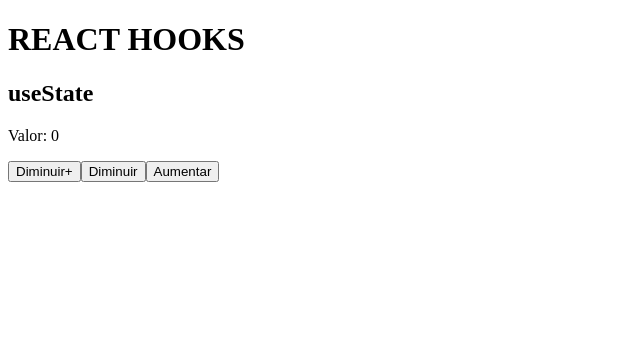
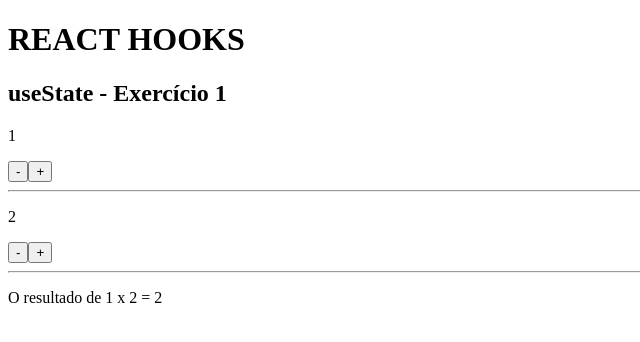
Before and after one commit to PedroSmaxY/React_Next_Hooks, a React (Vite) app: page / in a window 1280 px wide. Shown: the top 342 px of the page, without its empty margins (0-640 px from the left). Built offline with nearby package versions, Linux system fonts and the light colour scheme.

Commit message:
03_hooks

```diff
--- a/src/App.tsx
+++ b/src/App.tsx
@@ -1,12 +1,15 @@
 // Components
 // import HookState01 from "./components/useState_01";
-import HookState02 from "./components/UseState_02";
+// import HookState02 from "./components/UseState_02";
+import HookState03 from "./components/UseState_03";
 
 export default function App(): JSX.Element {
   return (
     <>
       <h1>REACT HOOKS</h1>
-      <HookState02 />
+      {/* <HookState01 /> */}
+      {/* <HookState02 /> */}
+      <HookState03 />
     </>
   );
 }
--- /dev/null
+++ b/src/components/UseState_03.tsx
@@ -0,0 +1,47 @@
+import { useState } from "react";
+
+export default function HookState03(): JSX.Element {
+  const [valor01, setValor01] = useState(1);
+  const [valor02, setValor02] = useState(2);
+
+  const diminuir01 = () => {
+    setValor01((old) => {
+      return old - 1;
+    });
+  };
+
+  const aumentar01 = () => {
+    setValor01((old) => {
+      return old + 1;
+    });
+  };
+
+  const diminuir02 = () => {
+    setValor02((old) => {
+      return old - 1;
+    });
+  };
+
+  const aumentar02 = () => {
+    setValor02((old) => {
+      return old + 1;
+    });
+  };
+
+  return (
+    <>
+      <h2>useState - Exercício 1</h2>
+      <p>{valor01}</p>
+      <button onClick={diminuir01}>-</button>
+      <button onClick={aumentar01}>+</button>
+      <hr />
+      <p>{valor02}</p>
+      <button onClick={diminuir02}>-</button>
+      <button onClick={aumentar02}>+</button>
+      <hr />
+      <p>
+        O resultado de {valor01} x {valor02} = {valor01 * valor02}
+      </p>
+    </>
+  );
+}
```
